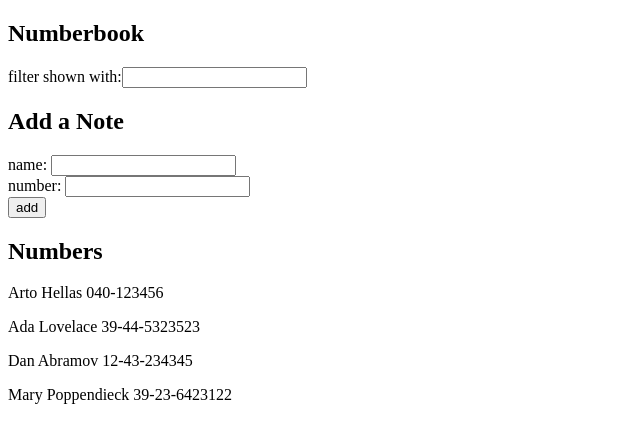
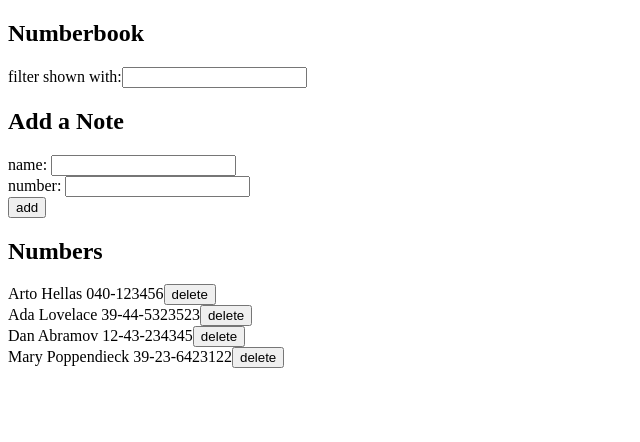
Before and after one commit to Sevichecc/Full_Stack_Open, a React (Create React App) app in the folder part2/phonebook/: page / in a window 1280 px wide. Shown: the top 442 px of the page, without its empty margins (0-640 px from the left). Built offline with nearby package versions, Linux system fonts and the light colour scheme; data requests are answered from the project's data file.

Commit message:
Finish Part2.12-2.15, ref #3

```diff
--- a/part2/phonebook/package.json
+++ b/part2/phonebook/package.json
@@ -17,7 +17,7 @@
     "build": "react-scripts build",
     "test": "react-scripts test",
     "eject": "react-scripts eject",
-    "server": "json-server -p3001 --watch db.json"
+    "server": "json-server -p3001 --watch db.json "
   },
   "eslintConfig": {
     "extends": [
--- a/part2/phonebook/src/App.js
+++ b/part2/phonebook/src/App.js
@@ -1,5 +1,5 @@
 import { useState, useEffect } from 'react';
-import axios from 'axios';
+import personService from './services/persons';
 
 import Filter from './components/Filter';
 import PersonForm from './components/PersonForm';
@@ -12,14 +12,11 @@ const App = () => {
   const [filter, setFilter] = useState('');
 
   useEffect(() => {
-    axios
-      .get('http://localhost:3001/persons')
-      .then((response) => setPersons(response.data));
+    personService.getAll().then((initialPersons) => setPersons(initialPersons));
   }, []);
 
   let hasName =
-    persons.length !== 0 &&
-    persons.every((persons) => persons.name === newName);
+    persons.length !== 0 && persons.some((persons) => persons.name === newName);
 
   const handleNameChange = (event) => {
     setNewName(event.target.value);
@@ -33,20 +30,65 @@ const App = () => {
     setFilter(event.target.value);
   };
 
-  const alertExisted = (event) => {
+  const updatePerson = (event) => {
     event.preventDefault();
-    alert(`${newName} is already added to Numberbook`);
+    if (
+      window.confirm(
+        `${newName} is already added to phonebook, replace the old number with a new one?`
+      )
+    ) {
+      const person = persons.find((person) => person.name === newName);
+      const { id } = person;
+      const changePerson = { ...person, number: newNumber };
+
+      personService
+        .update(id, changePerson)
+        .then((returnedPersons) => {
+          setPersons(persons.map((p) => (p.id !== id ? p : returnedPersons)));
+          setNewName('');
+          setNewNumber('');
+        })
+        .catch((err) => console.log(err));
+    }
+    return;
   };
 
   const addPesrson = (event) => {
     event.preventDefault();
+
     const personObject = {
       name: newName,
       number: newNumber,
+      id: persons.length + 1,
     };
-    setPersons(persons.concat(personObject));
-    setNewName('');
-    setNewNumber('');
+    personService
+      .create(personObject)
+      .then((returnedPersons) => {
+        setPersons(persons.concat(returnedPersons));
+        setNewName('');
+        setNewNumber('');
+      })
+      .catch((err) => {
+        console.log(err);
+      });
+  };
+
+  const removePerson = (id) => {
+    // const person = persons.filter((person) => person.id === id);
+    const deletePerson = persons.find((person) => person.id === id).name;
+
+    if (window.confirm(`Delete ${deletePerson} ?`)) {
+      personService
+        .remove(id)
+        .then(() => {
+          setPersons(persons.filter((person) => person.id !== id));
+        })
+        .catch((err) => {
+          console.log(err);
+        });
+    } else {
+      return;
+    }
   };
 
   const personsToShow = filter
@@ -60,7 +102,7 @@ const App = () => {
       <h2>Add a Note</h2>
       <PersonForm
         hasName={hasName}
-        alertExisted={alertExisted}
+        updatePerson={updatePerson}
         addPesrson={addPesrson}
         newName={newName}
         newNumber={newNumber}
@@ -68,7 +110,7 @@ const App = () => {
         handleNumberChange={handleNumberChange}
       />
       <h2>Numbers</h2>
-      <Persons personsToShow={personsToShow} />
+      <Persons personsToShow={personsToShow} removePerson={removePerson} />
     </div>
   );
 };
--- a/part2/phonebook/src/components/PersonForm.js
+++ b/part2/phonebook/src/components/PersonForm.js
@@ -1,6 +1,6 @@
 const PersonForm = ({
   hasName,
-  alertExisted,
+  updatePerson,
   addPesrson,
   newName,
   newNumber,
@@ -8,7 +8,7 @@ const PersonForm = ({
   handleNumberChange,
 }) => {
   return (
-    <form onSubmit={hasName ? alertExisted : addPesrson}>
+    <form onSubmit={hasName ? updatePerson : addPesrson}>
       <div>
         name: <input value={newName} onChange={handleNameChange} />
       </div>
--- a/part2/phonebook/src/components/Persons.js
+++ b/part2/phonebook/src/components/Persons.js
@@ -1,12 +1,15 @@
-const Persons = ({ personsToShow }) => {
+const Persons = ({ personsToShow, removePerson }) => {
   return (
-    <div>
+    <>
       {personsToShow.map((person) => (
-        <p key={person.name}>
-          {person.name} {person.number}
-        </p>
+        <div key={person.id}>
+          <span>
+            {person.name} {person.number}
+          </span>
+          <button onClick={() => removePerson(person.id)}>delete</button>
+        </div>
       ))}
-    </div>
+    </>
   );
 };
 
--- /dev/null
+++ b/part2/phonebook/src/services/persons.js
@@ -0,0 +1,23 @@
+import axios from 'axios';
+const baseUrl = 'http://localhost:3001/persons';
+
+const getAll = () => {
+  const request = axios.get(baseUrl);
+  return request.then((response) => response.data);
+};
+
+const create = (newObject) => {
+  const request = axios.post(baseUrl, newObject);
+  return request.then((response) => response.data);
+};
+
+const remove = (id) => {
+  const request = axios.delete(`${baseUrl}/${id}`);
+  return request.then((response) => response.data);
+};
+
+const update = (id, newObject) => {
+  const resquest = axios.put(`${baseUrl}/${id}`, newObject);
+  return resquest.then((response) => response.data);
+};
+export default { getAll, create, remove, update };
```
Also changed, not shown: part2/phonebook/src/index.css (added).
